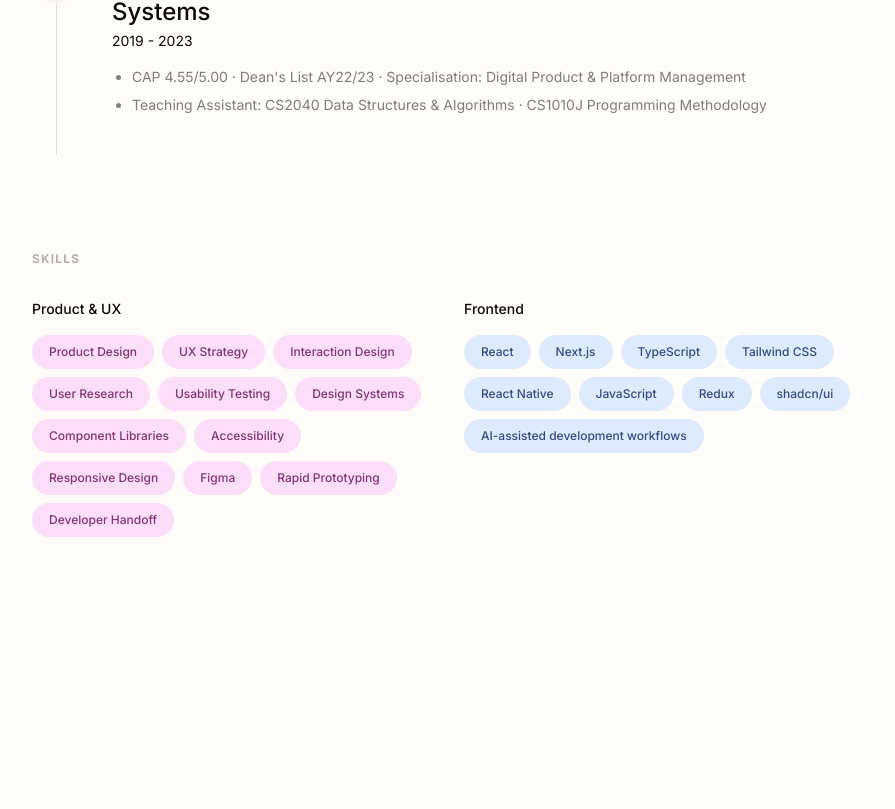
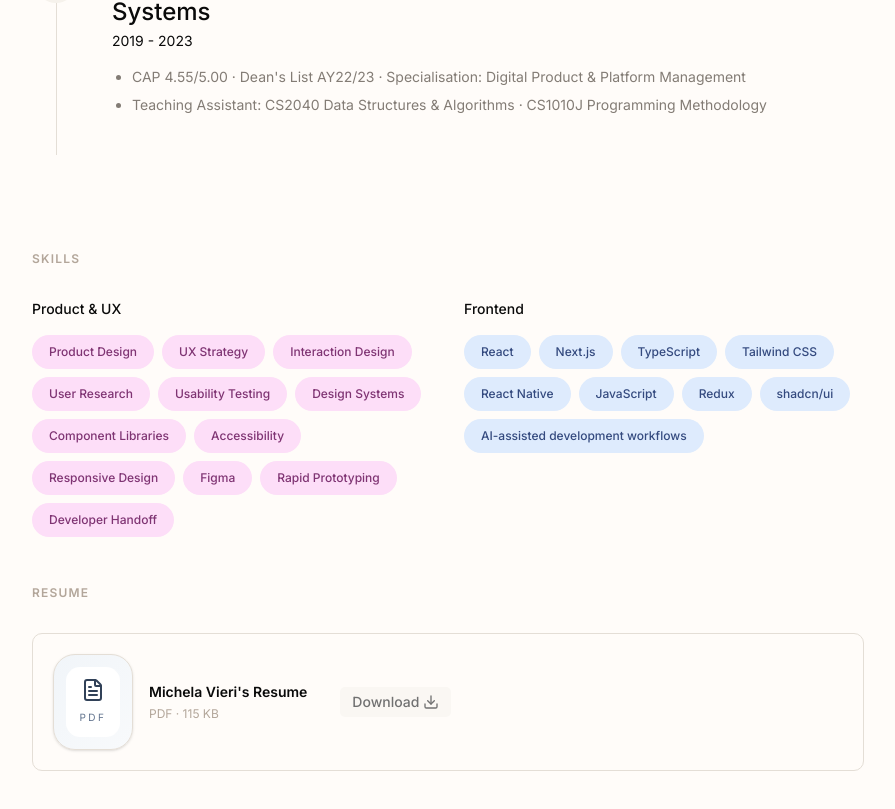
Before and after one commit to michelavieri/michela-portfolio-2026, a Next.js app: page / in a window 1280 px wide. Shown: the part 4019-4828 px from the top of the page, without its empty margins (320-1215 px from the left). Before the commit the page ends 4604 px from the top, so only its background shows below. Built offline with nearby package versions, Linux system fonts and the light colour scheme.

Commit message:
feat: resume section

```diff
--- a/app/(main)/page.tsx
+++ b/app/(main)/page.tsx
@@ -1,5 +1,6 @@
 import { ExperiencesSection } from "@/components/sections/ExperiencesSection";
 import { HeroSection } from "@/components/sections/HeroSection";
+import { ResumeSection } from "@/components/sections/ResumeSection";
 import { SkillsSection } from "@/components/sections/SkillsSection";
 import { WorkSection } from "@/components/sections/WorkSection";
 
@@ -10,7 +11,7 @@ export default function Home() {
       <section id="work"><WorkSection /></section>
       <section id="experiences"><ExperiencesSection /></section>
       <section id="skills"><SkillsSection /></section>
-      <section id="resume"></section>
+      <section id="resume"><ResumeSection /></section>
       <section id="contact"></section>
     </div>
   );
--- /dev/null
+++ b/components/sections/ResumeSection.tsx
@@ -0,0 +1,48 @@
+'use client';
+
+import { motion } from 'framer-motion';
+import { Download, FileText } from 'lucide-react';
+import { SectionLabel } from '@/components/common/SectionLabel';
+import { Button } from '@/components/ui/button';
+import { fadeInUp } from '@/lib/animations';
+
+export function ResumeSection() {
+  return (
+    <section id="resume" className="px-0 md:px-12 pb-12">
+      <div className="w-full">
+        <SectionLabel label="Resume" />
+
+        <motion.div
+          variants={fadeInUp}
+          initial="hidden"
+          whileInView="visible"
+          viewport={{ margin: '-100px' }}
+          className="group flex flex-col md:flex-row items-center gap-8 border border-border rounded-lg bg-background p-4 md:p-5 transition-all hover:border-gray-300 hover:bg-muted/50"
+        >
+          <div className="flex items-center gap-4 min-w-0">
+            <div className="flex h-24 w-20 flex-none items-center justify-center rounded-3xl border border-border bg-gradient-to-br from-slate-100 to-slate-50 p-3 text-slate-700 shadow-sm">
+              <div className="flex h-full w-full flex-col items-center justify-center gap-2 rounded-xl bg-white p-2">
+                <FileText className="h-6 w-6" />
+                <span className="text-[10px] uppercase tracking-[0.25em] text-slate-500">PDF</span>
+              </div>
+            </div>
+
+            <div className="min-w-0">
+              <p className="text-sm font-semibold text-foreground">Michela Vieri's Resume</p>
+              <p className="text-xs text-muted-foreground mt-1">PDF · 115 KB</p>
+            </div>
+          </div>
+
+          <div className="flex-shrink-0">
+            <Button className="cursor-pointer font-medium inline-flex items-center gap-1 hover:gap-2 transition-all rounded-sm bg-muted hover:bg-secondary/10 text-secondary" asChild size="sm" variant="default">
+              <a href="/Michela Vieri's Resume.pdf" download="Michela Vieri's Resume.pdf" className="inline-flex items-center gap-1">
+                Download
+                <Download size={14} />
+              </a>
+            </Button>
+          </div>
+        </motion.div>
+      </div>
+    </section>
+  );
+}
```
Also changed, not shown: 1 other file (tests, documents, lock files or other folders).
